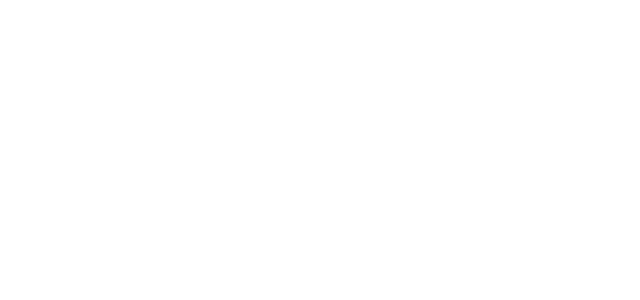
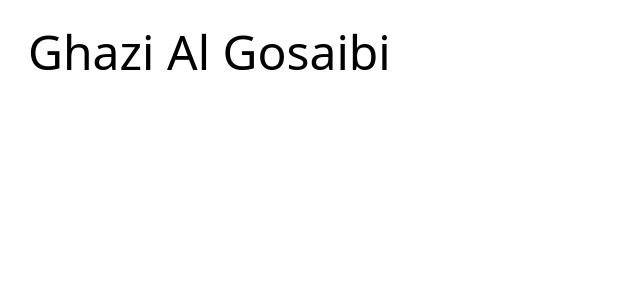
Before and after one commit to GDSC-YU/ghazi-algosaibi, a Next.js app: page / in a window 1280 px wide. Shown: the top 300 px of the page, without its empty margins (0-640 px from the left). Built offline with nearby package versions, Linux system fonts and the light colour scheme.

Commit message:
chore: add metadata

```diff
--- a/src/app/layout.tsx
+++ b/src/app/layout.tsx
@@ -1,4 +1,12 @@
+import type { Metadata } from "next";
+
 import "./globals.css";
+
+export const metadata: Metadata = {
+  title: "Ghazi Al Gosaibi",
+  description:
+    "Ghazi Al Gosaibi: a statesman, diplomat, technocrat, academic, poet, and novelist, integral to the fabric of contemporary Saudi society.",
+};
 
 export default function RootLayout({
   children,
--- a/src/app/page.tsx
+++ b/src/app/page.tsx
@@ -1 +1,7 @@
-export default function Home() {}
+import { metadata } from "./layout";
+
+export default function Home() {
+  const title = String(metadata.title);
+
+  return <h1 className="p-7 text-5xl">{title}</h1>;
+}
```
